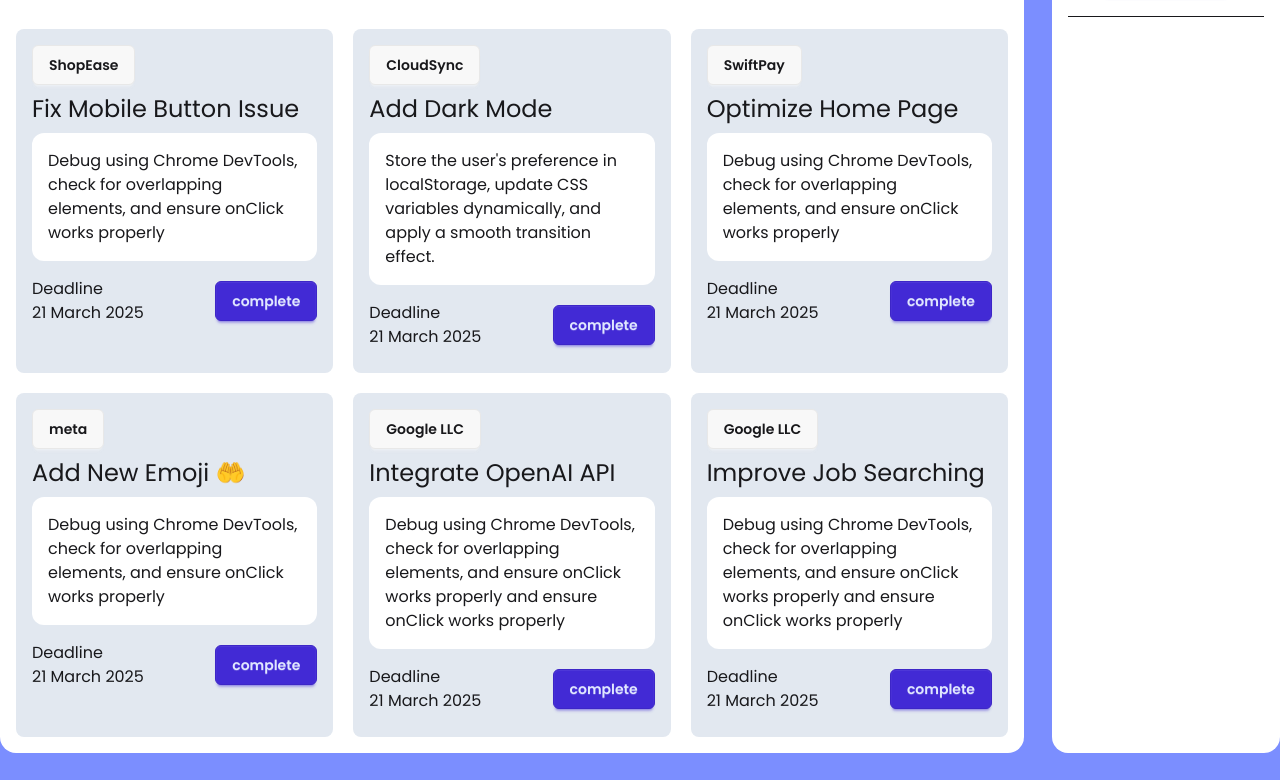
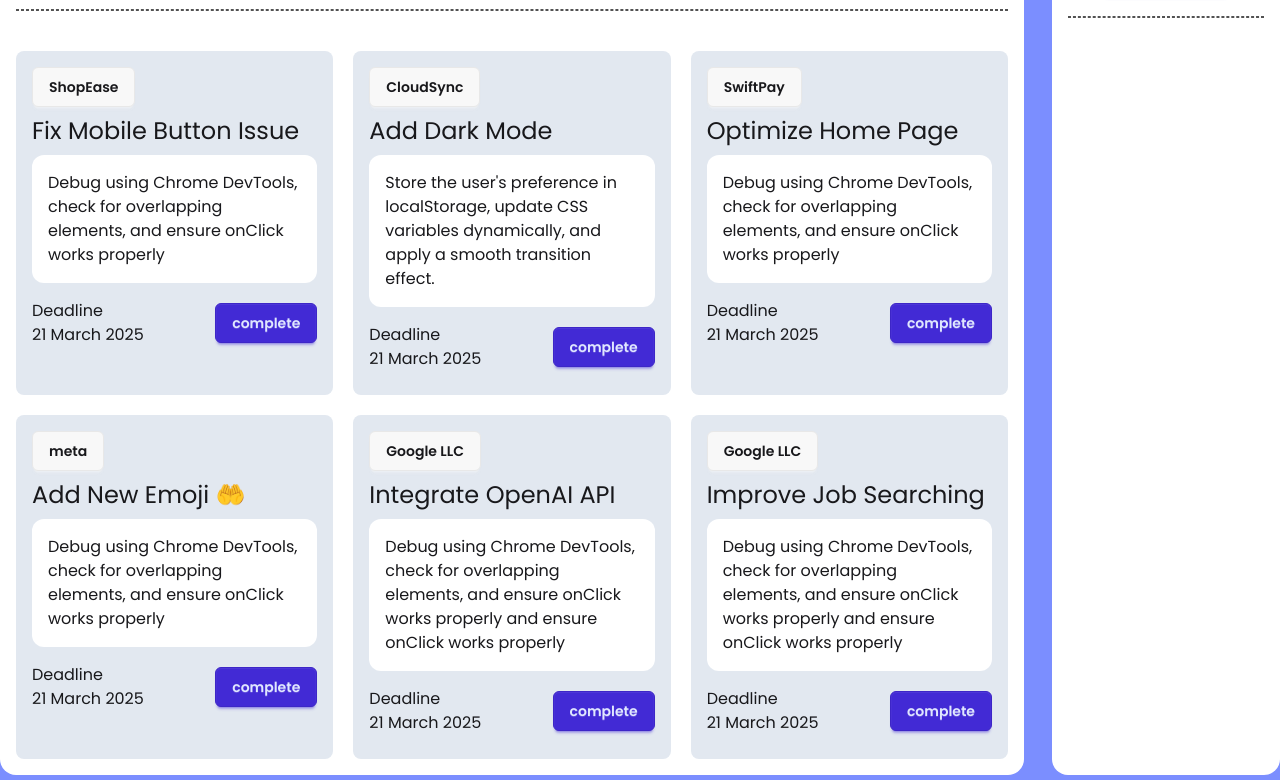
Before and after one commit to ashiful2002/b11-assignment-5, a plain HTML site: page index.html in a window 1280 px wide. Shown: the part 274-1054 px from the top of the page. Drawn offline with nearby package versions, Linux system fonts and the light colour scheme.

Commit message:
last commit before submit

```diff
--- a/index.html
+++ b/index.html
@@ -77,6 +77,9 @@
                             </div>
 
                         </div>
+                    </div>
+                    <div class="border-b border border-dashed border-neutral-600 mt-5">
+
                     </div>
                     <!-- GRID section -->
                     <div class=" mt-10">
@@ -201,8 +204,9 @@
 
                     </div>
 
-                    <hr class="divide-dashed">
+                    <div class="border-b border border-dashed border-neutral-600 mt-5">
 
+                    </div>
                     <div id="activity-container">
                         <!-- <div class="p-2 bg-slate-200 mx-2 my-3 rounded-md">
                             <p>you have completed ${cardTitle} at ${currentTime}</p>
```
